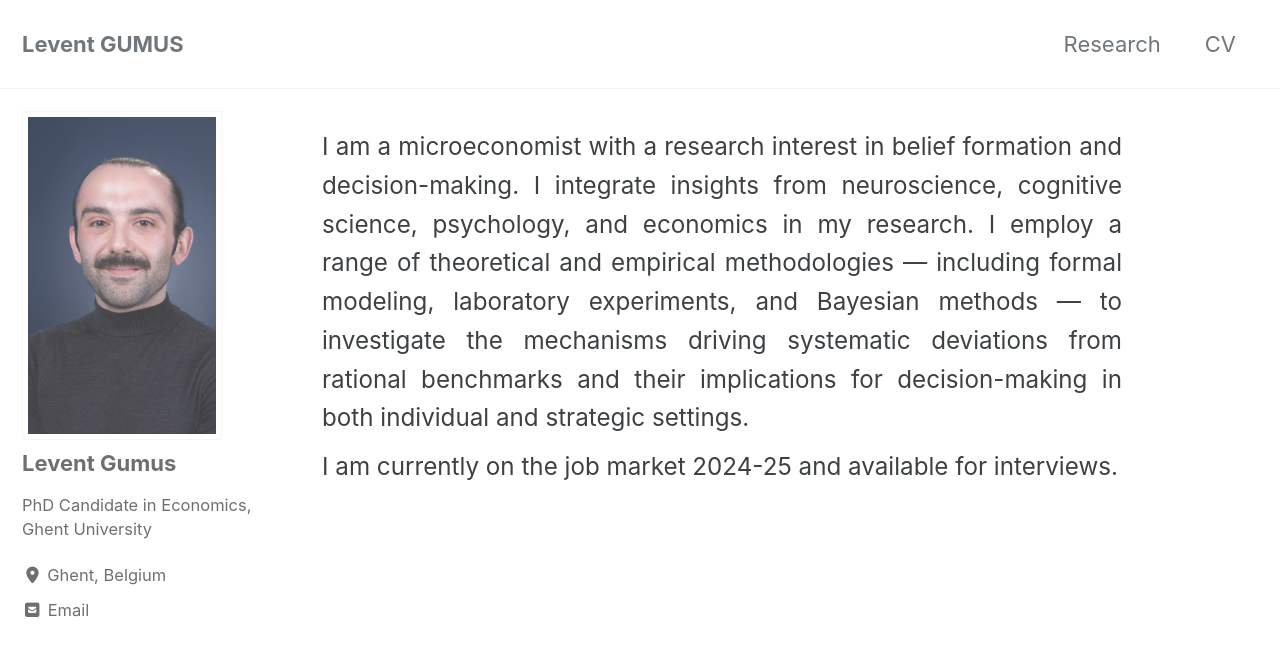
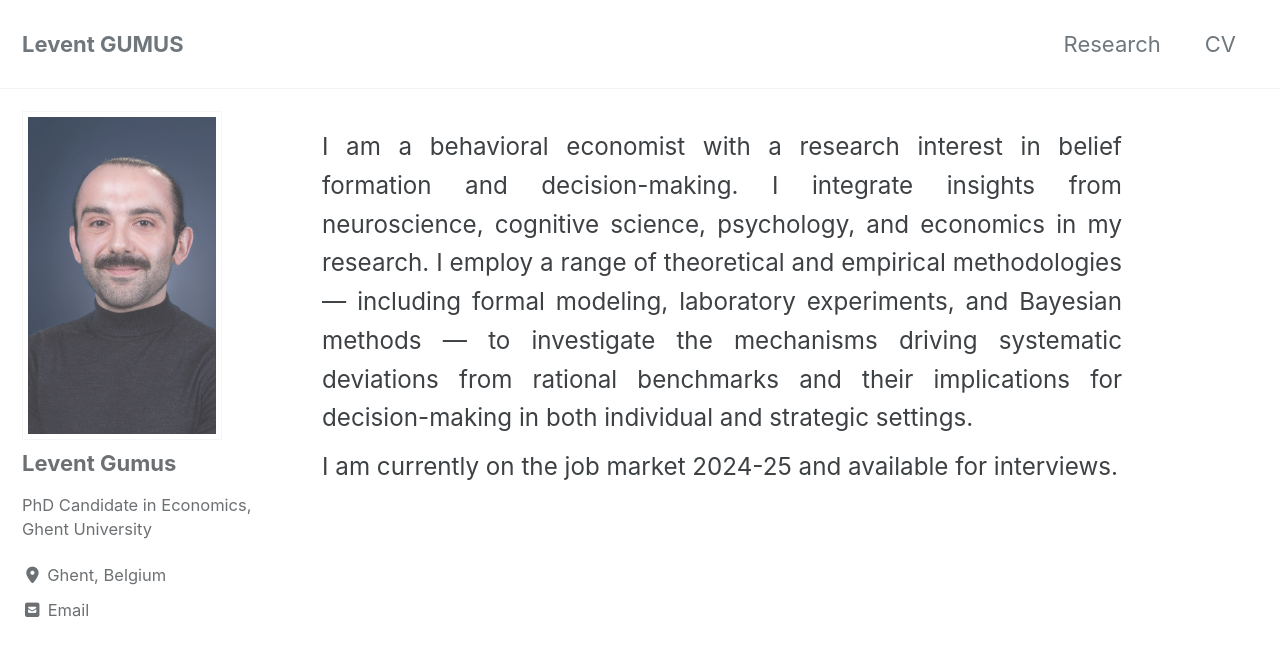
Before and after one commit to Levengumus/leventgumus.github.io, a Jekyll site: the page built from index.html, in a window 1280 px wide and 900 px high. Shown: the top 656 px of the window. Built offline with Jekyll 4.4.1, drawn with Linux system fonts in a browser that asks for light colours; cached includes are drawn as plain includes; the list of posts is cut into pages by our own code.

Commit message:
Update home.html

```diff
--- a/_layouts/home.html
+++ b/_layouts/home.html
@@ -16,7 +16,7 @@ layout: archive
 
 <div class="about-me">
   <p>
-    I am a microeconomist with a research interest in belief formation and decision-making. I integrate insights from neuroscience, cognitive science, psychology, and economics in my research. I employ a range of theoretical and empirical methodologies &mdash; including formal modeling, laboratory experiments, and Bayesian methods &mdash; to investigate the mechanisms driving systematic deviations from rational benchmarks and their implications for decision-making in both individual and strategic settings.
+    I am a behavioral economist with a research interest in belief formation and decision-making. I integrate insights from neuroscience, cognitive science, psychology, and economics in my research. I employ a range of theoretical and empirical methodologies &mdash; including formal modeling, laboratory experiments, and Bayesian methods &mdash; to investigate the mechanisms driving systematic deviations from rational benchmarks and their implications for decision-making in both individual and strategic settings.
   </p>
   <p>
     I am currently on the job market 2024-25 and available for interviews.
```
